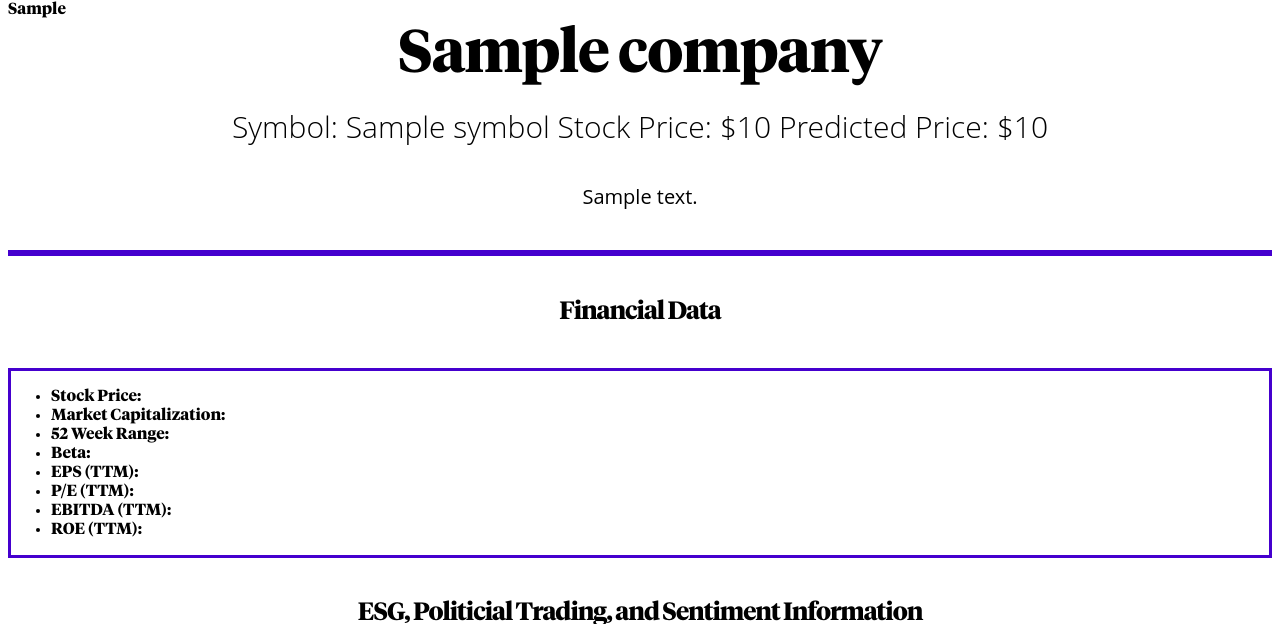
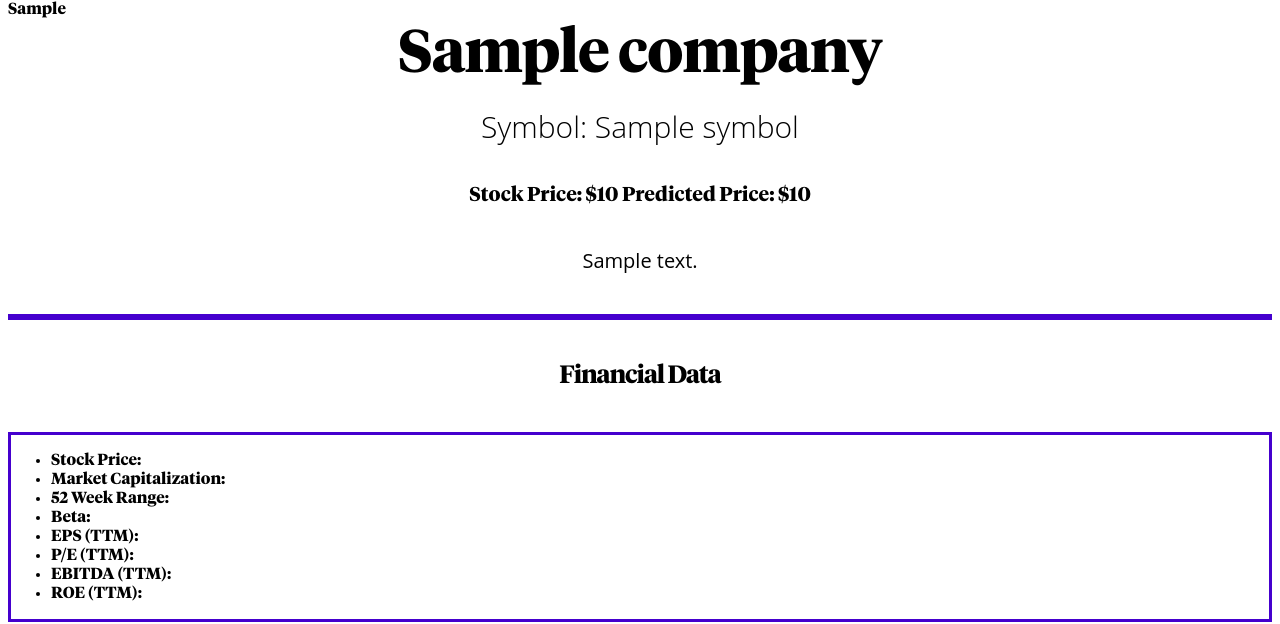
Before and after one commit to StevenAHan/Invest.me, a Flask app: template templates/companyInfo.html in a window 1280 px wide. Shown: the part 124-748 px from the top of the page. Run offline with Flask 3, Linux system fonts and the light colour scheme; the template is opened without the code that fills it: most values are stand-ins (such as "Sample title", 1, 10 or a date in 2020); some libraries are stand-ins or nearby versions.

Commit message:
added formatting to comp page

```diff
--- a/templates/companyInfo.html
+++ b/templates/companyInfo.html
@@ -4,7 +4,8 @@
 {{back_button|safe}}
 <h1 class='compName'>{{company["Name"]}}</h1>
 
-<p class='compSymbol'>Symbol: {{company["Symbol"]}} Stock Price: ${{company["StockPrice"]}} Predicted Price: ${{company["PredictedPrice"]}}</p>
+<p class='compSymbol'>Symbol: {{company["Symbol"]}}</p>
+<p>Stock Price: ${{company["StockPrice"]}} Predicted Price: ${{company["PredictedPrice"]}}</p>
 <p class='description'>{{company["Description"]}}</p>
 <div id='chart' class='chart'></div>
 {% endblock %}
```
